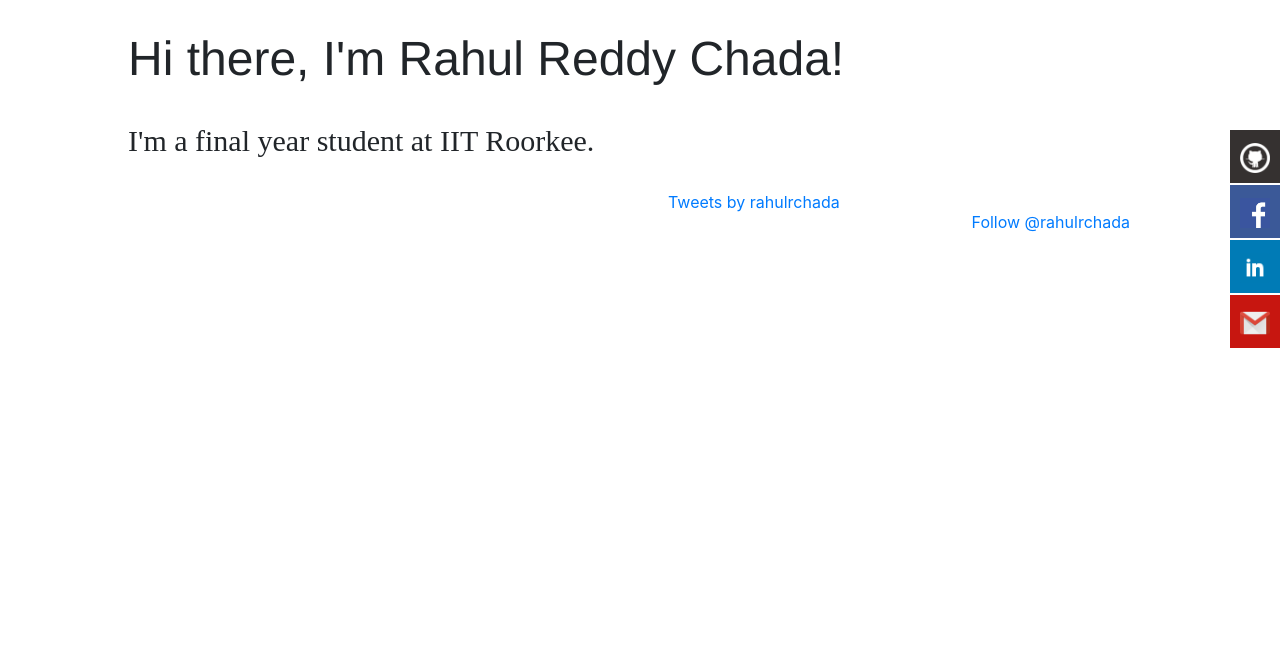
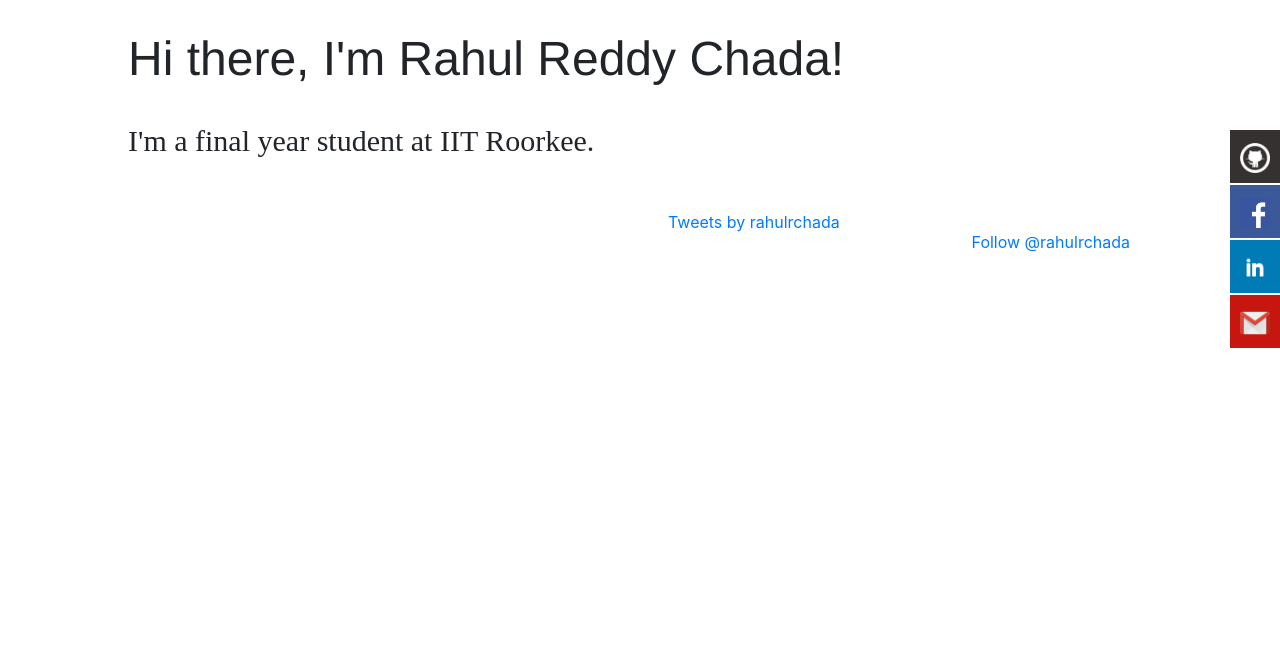
Before and after one commit to rahulcreddy/rahulcreddy.github.io, a PHP site: page / in a window 1280 px wide. Shown: the part 50-699 px from the top of the page. Run offline with PHP 8.4, Linux system fonts and the light colour scheme; some libraries are stand-ins or nearby versions.

Commit message:
Update input.css

```diff
--- a/style/css/input.css
+++ b/style/css/input.css
@@ -173,18 +173,19 @@ footer {
   /* Disable Android and iOS callouts*/ }
 #twitter-container{
     width: 40%;
-    height: 420px;
+    height: 440px;
     overflow: scroll;
     position: absolute;
-    top: 240px;
+    top: 260px;
     right: 100px;
 }
 
 #follow-twitter {
     position: absolute;
-    top : 260px;
+    top : 280px;
     right: 150px;
 }
 
 
+
 /*# sourceMappingURL=input.css.map */
```
